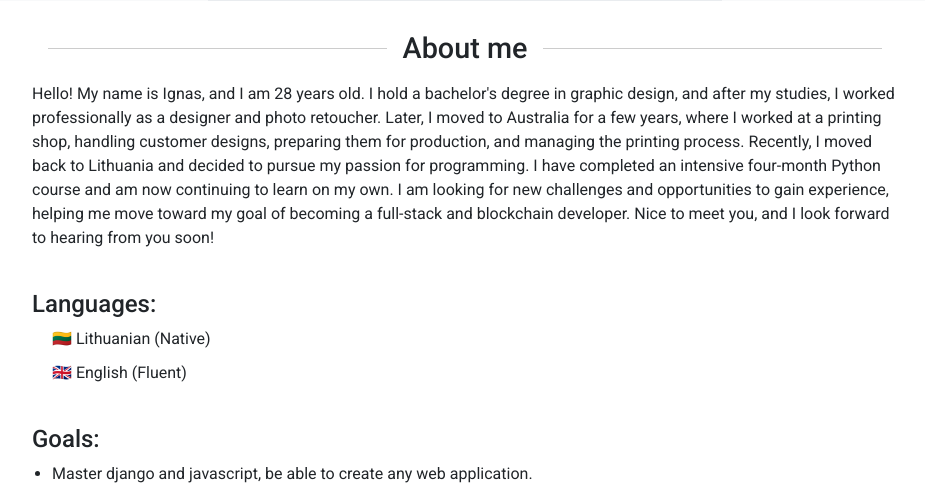
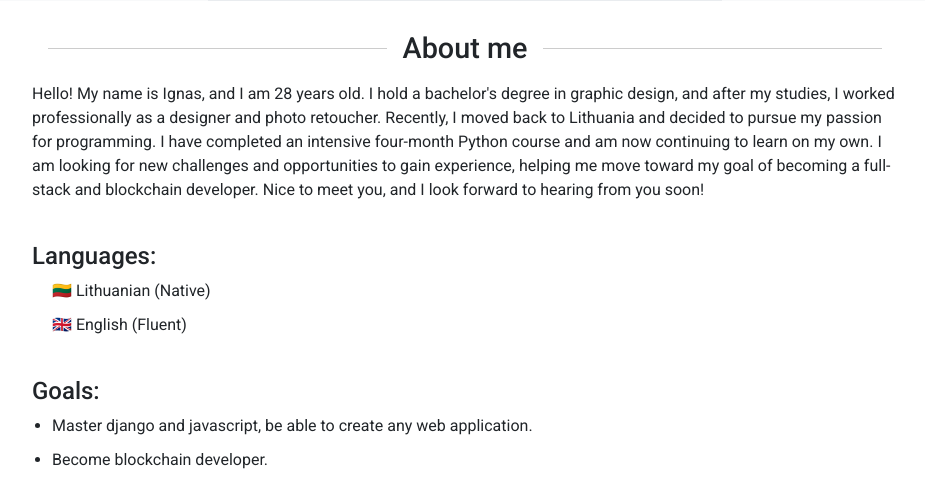
Before and after one commit to Ignaslev/Portfolio, a Django app: page / in a window 1280 px wide. Shown: the part 242-732 px from the top of the page, without its empty margins (175-1100 px from the left). Run offline with Django 5.2, Linux system fonts and the light colour scheme; some libraries are stand-ins or nearby versions.

Commit message:
Working on CV content

```diff
--- a/portfolio/templates/index.html
+++ b/portfolio/templates/index.html
@@ -51,7 +51,6 @@
     <div class="">
         <h1 class="info-title roboto">About me</h1>
         <p class="roboto">Hello! My name is Ignas, and I am 28 years old. I hold a bachelor's degree in graphic design, and after my studies, I worked professionally as a designer and photo retoucher.
-            Later, I moved to Australia for a few years, where I worked at a printing shop, handling customer designs, preparing them for production, and managing the printing process.
             Recently, I moved back to Lithuania and decided to pursue my passion for programming. I have completed an intensive four-month Python course and am now continuing to learn on my own. I am looking for new challenges and opportunities to gain experience, helping me move toward my goal of becoming a full-stack and blockchain developer.
             Nice to meet you, and I look forward to hearing from you soon!</p>
         <div class="emptyspace"></div>
```
